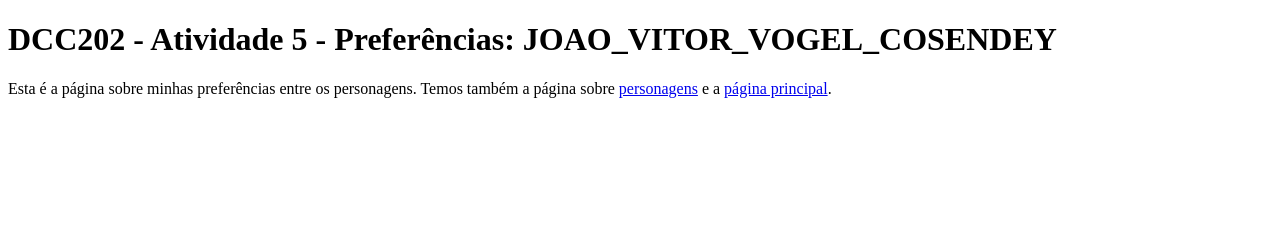
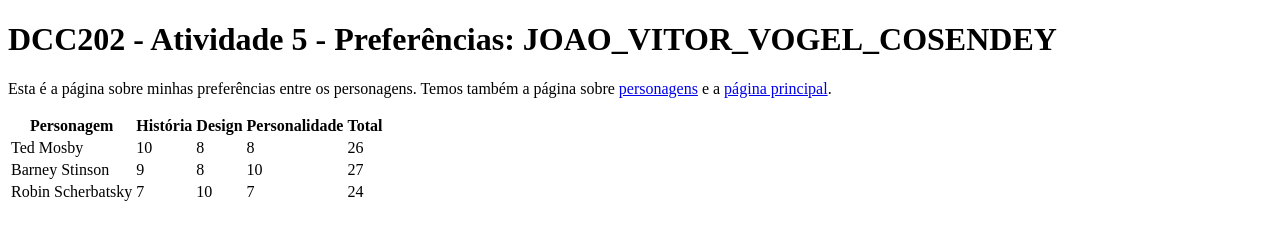
Before and after one commit to ufjf-dcc202/ufjf-dcc202-2023-3-b-atv5-joaovogelufjf, a website: page preferencias.html in a window 1280 px wide. Drawn offline with Linux system fonts and the light colour scheme.

Commit message:
criando tabela em preferencias

```diff
--- a/preferencias.html
+++ b/preferencias.html
@@ -1,14 +1,50 @@
 <!DOCTYPE html>
 <html lang="pt">
   <head>
-    <meta charset="UTF-8">
-    <meta name="viewport" content="width=device-width, initial-scale=1.0">
-    <title>DCC202 - Atividade 5 - Preferências: JOAO_VITOR_VOGEL_COSENDEY</title>
+    <meta charset="UTF-8" />
+    <meta name="viewport" content="width=device-width, initial-scale=1.0" />
+    <title>
+      DCC202 - Atividade 5 - Preferências: JOAO_VITOR_VOGEL_COSENDEY
+    </title>
   </head>
   <body>
     <main>
       <h1>DCC202 - Atividade 5 - Preferências: JOAO_VITOR_VOGEL_COSENDEY</h1>
-    <p>Esta é a página sobre minhas preferências entre os personagens. Temos também a página sobre <a href="personagens.html">personagens</a> e a <a href="index.html">página principal</a>.</p>
+      <p>
+        Esta é a página sobre minhas preferências entre os personagens. Temos
+        também a página sobre <a href="personagens.html">personagens</a> e a
+        <a href="index.html">página principal</a>.
+      </p>
+      <table>
+        <tr>
+            <th>Personagem</th>
+            <th>História</th>
+            <th>Design</th>
+            <th>Personalidade</th>
+            <th>Total</th>
+        </tr>
+        <tr>
+            <td>Ted Mosby</td>
+            <td>10</td>
+            <td>8</td>
+            <td>8</td>
+            <td>26</td>
+        </tr>
+        <tr>
+            <td>Barney Stinson</td>
+            <td>9</td>
+            <td>8</td>
+            <td>10</td>
+            <td>27</td>
+        </tr>
+        <tr>
+            <td>Robin Scherbatsky</td>
+            <td>7</td>
+            <td>10</td>
+            <td>7</td>
+            <td>24</td>
+        </tr>
+      </table>
     </main>
   </body>
 </html>
```
Also changed, not shown: personagens.html (+1 -1 lines). Lines whose indentation alone changed are shown as unchanged.
